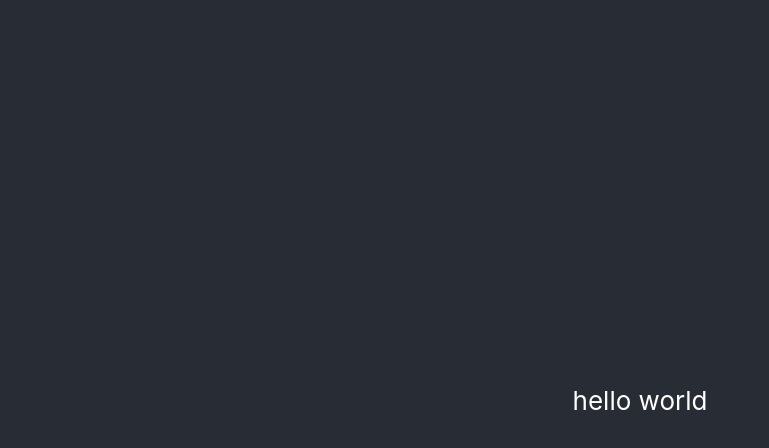
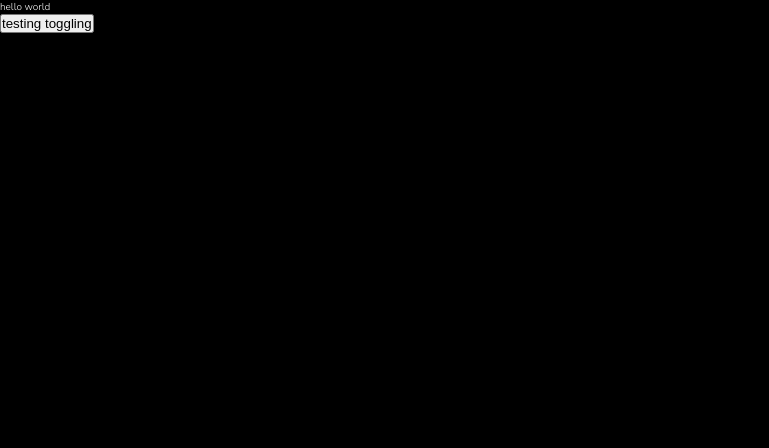
Before and after one commit to iamveekthorr/countries-of-the-world, a React (Create React App) app: page / in a window 1280 px wide. Shown: the top 448 px of the page, without its empty margins (0-769 px from the left). Built offline with nearby package versions, Linux system fonts and the light colour scheme.

Commit message:
feat(components/globalStyles.ts, modules/styled.d.ts, themes/theme.ts): implement dark mode
create styled.d.ts, globalStyles.ts, theme.ts to implement dark mode toggling using a test button.

```diff
--- a/src/App.css
+++ b/src/App.css
@@ -1,38 +1,19 @@
-.App {
-  text-align: center;
+@import url('https://fonts.googleapis.com/css2?family=Nunito+Sans:wght@300;600;800&family=Space+Mono:wght@400;700&display=swap');
+
+*,
+*::before,
+*::after {
+  box-sizing: inherit;
+  margin: 0;
+  padding: 0;
 }
 
-.App-logo {
-  height: 40vmin;
-  pointer-events: none;
+body {
+  font-family: 'Nunito Sans', sans-serif;
 }
 
-@media (prefers-reduced-motion: no-preference) {
-  .App-logo {
-    animation: App-logo-spin infinite 20s linear;
-  }
+html {
+  box-sizing: border-box;
+  font-size: 62.5%;
+  scroll-behavior: smooth;
 }
-
-.App-header {
-  background-color: #282c34;
-  min-height: 100vh;
-  display: flex;
-  flex-direction: column;
-  align-items: center;
-  justify-content: center;
-  font-size: calc(10px + 2vmin);
-  color: white;
-}
-
-.App-link {
-  color: #61dafb;
-}
-
-@keyframes App-logo-spin {
-  from {
-    transform: rotate(0deg);
-  }
-  to {
-    transform: rotate(360deg);
-  }
-}
--- a/src/App.tsx
+++ b/src/App.tsx
@@ -1,11 +1,42 @@
-import { ReactElement } from 'react';
+import { ReactElement, useState } from 'react';
+import { ThemeProvider } from 'styled-components';
+
+import type { IDarkTheme, ILightTheme } from './themes/theme';
+
+import { GlobalStyles } from './components/globalStyles';
+
 import './App.css';
 
 function App(): ReactElement {
+  const defaultDark = window.matchMedia('(prefers-color-scheme: dark)').matches;
+
+  const [theme, setTheme] = useState(defaultDark ? 'dark' : 'light');
+
+  const darkTheme: IDarkTheme = {
+    body: '#000',
+    text: '#fff',
+    background: '#000',
+  };
+
+  const lightTheme: ILightTheme = {
+    body: '#fff',
+    text: '#000',
+    background: '#fff',
+  };
+
+  const toggleTheme = (): void => {
+    theme === 'light' ? setTheme('dark') : setTheme('light');
+  };
   return (
-    <div className="App">
-      <header className="App-header">hello world</header>
-    </div>
+    <ThemeProvider theme={theme === 'light' ? darkTheme : lightTheme}>
+      <>
+        <GlobalStyles />
+        <div> hello world</div>
+        <button onClick={toggleTheme} type="button">
+          testing toggling
+        </button>
+      </>
+    </ThemeProvider>
   );
 }
 
--- /dev/null
+++ b/src/components/globalStyles.ts
@@ -0,0 +1,9 @@
+import { createGlobalStyle } from 'styled-components';
+
+export const GlobalStyles = createGlobalStyle`
+    body{
+        background-color: ${({ theme }) => theme.body};
+        color: ${({ theme }) => theme.text};
+        transition: background-color 0.50s linear, color 0.50s linear;
+    }
+`;
--- /dev/null
+++ b/src/themes/theme.ts
@@ -0,0 +1,11 @@
+export type ILightTheme = {
+  body: string;
+  text: string;
+  background: string;
+};
+
+export type IDarkTheme = {
+  body: string;
+  text: string;
+  background: string;
+};
```
Also changed, not shown: package.json (+5 -3 lines), src/modules/styled.d.ts (added, +8 -0 lines), src/reportWebVitals.ts (deleted, +0 -15 lines), .eslintrc.json, 1 other file (tests, documents, lock files or other folders).
